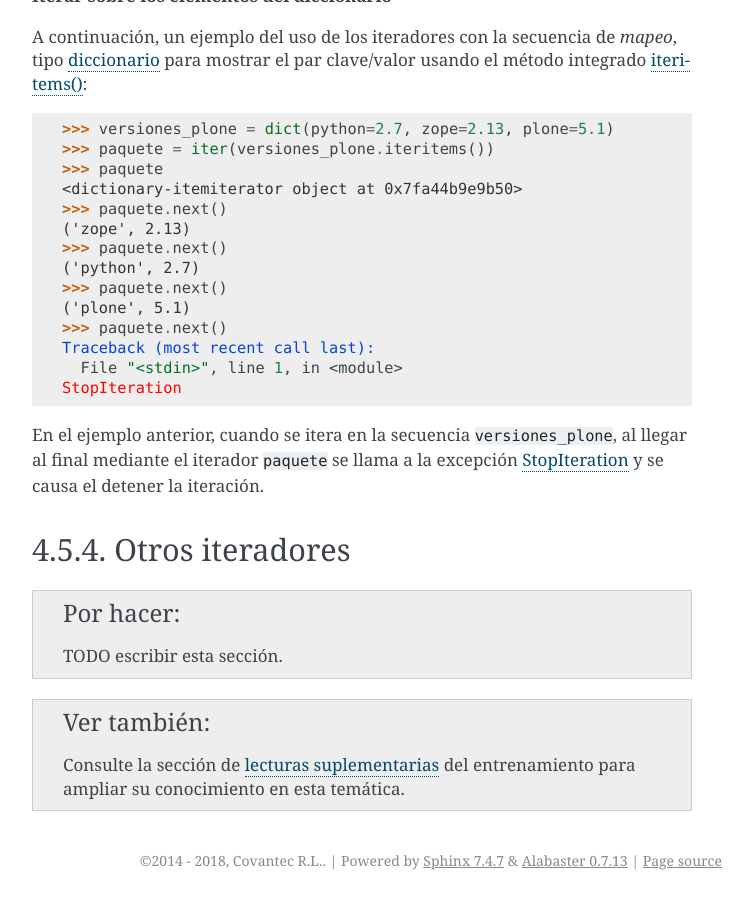
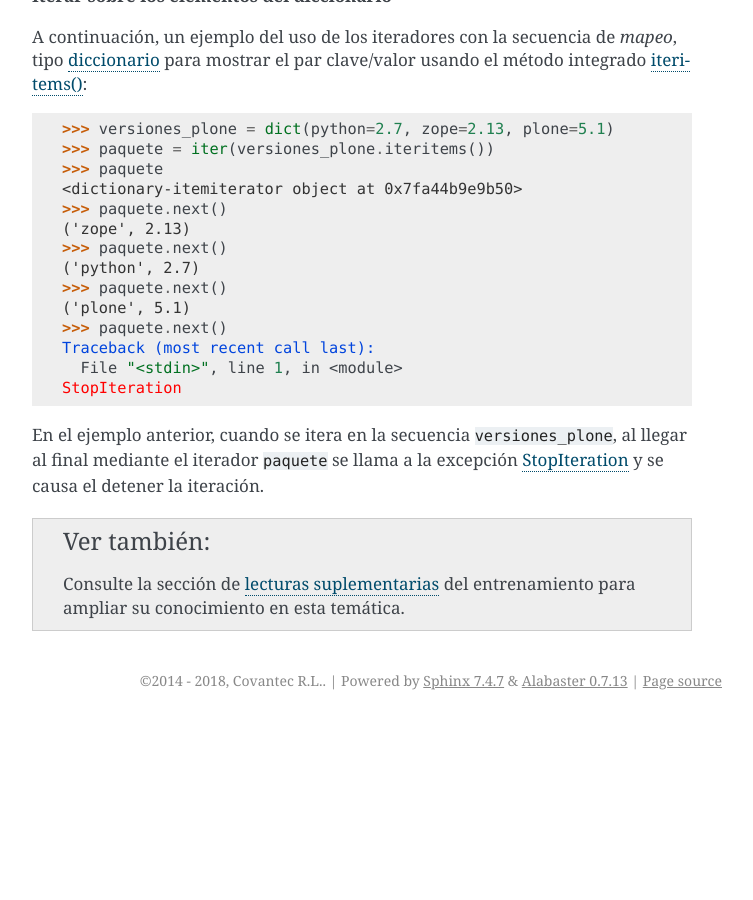
Before and after one commit to macagua/entrenamiento.python_basico, a Sphinx documentation site: the page built from source/leccion4/iteradores.rst, in a window 1280 px wide and 900 px high, scrolled down 8176 px. Shown: the whole window, without its empty margins (388-1141 px from the left). Built offline with Sphinx 7.4.7, drawn with Linux system fonts in a browser that asks for light colours; after the commit the page ends 8896 px from its top, so only the background shows below that; some of the changed text lies outside the part shown.

Commit message:
Remover sub-seccion que no se necesita de la seccion iteradores de la leccion 4

```diff
--- a/source/leccion4/iteradores.rst
+++ b/source/leccion4/iteradores.rst
@@ -458,14 +458,6 @@ llegar al final mediante el iterador ``paquete`` se llama a la excepción
 :ref:`StopIteration <python_exception_stopiteration>` y se causa el detener la
 iteración.
 
-
-Otros iteradores
-................
-
-.. todo::
-    TODO escribir esta sección.
-
-
 .. seealso::
 
     Consulte la sección de :ref:`lecturas suplementarias <lectura_extras_sesion10>`
```
